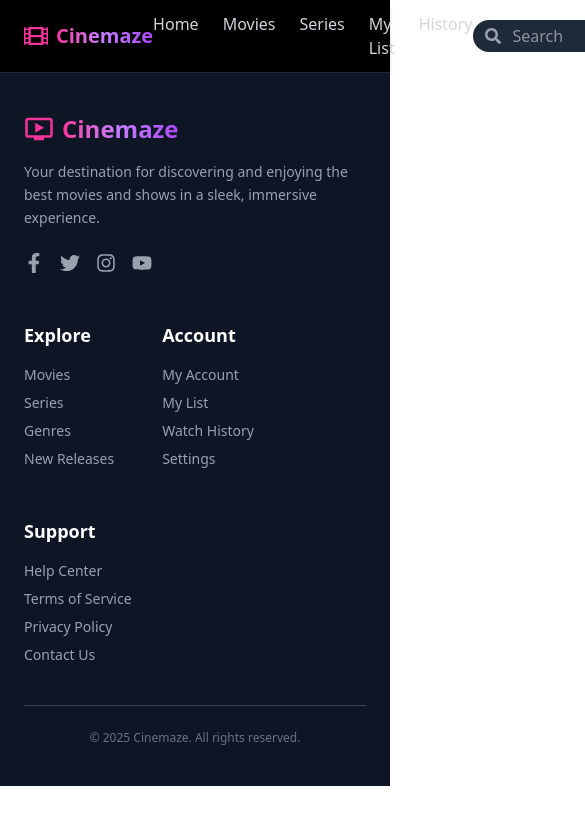
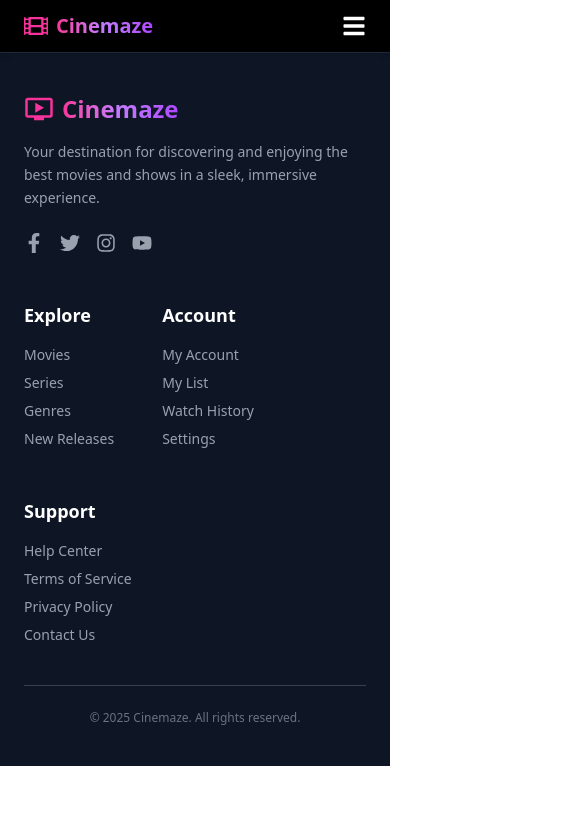
Before and after one commit to vs-code06/Cinemaze, a Next.js app: page / in a window 390 px wide. Shown: the top 824 px of the page, 585 px wide, since content can reach past the window. Built offline with nearby package versions, Linux system fonts and the light colour scheme.

Commit message:
fourth commit

```diff
--- a/app/components/Navbar.jsx
+++ b/app/components/Navbar.jsx
@@ -1,20 +1,22 @@
 'use client';
 import { useState } from 'react';
-import { FaUserCircle, FaSearch, FaSignInAlt, FaSignOutAlt, FaFilm } from 'react-icons/fa';
+import { FaUserCircle, FaSearch, FaSignInAlt, FaSignOutAlt, FaFilm, FaBars } from 'react-icons/fa';
 
 export default function Navbar() {
   const [isLoggedIn, setIsLoggedIn] = useState(true);
+  const [menuOpen, setMenuOpen] = useState(false);
 
   const navLinks = ['Home', 'Movies', 'Series', 'My List', 'History'];
 
   return (
-    <nav className="flex items-center justify-between px-6 py-3 bg-black text-white shadow-md border-b border-gray-800">
+    <nav className="flex items-center justify-between px-6 py-3 bg-black text-white shadow-md border-b border-gray-800 relative">
+
       <div className="flex items-center space-x-2">
         <FaFilm className="text-pink-500 text-2xl" />
         <span className="text-xl font-bold bg-gradient-to-r from-pink-500 via-purple-400 to-purple-500 bg-clip-text text-transparent">Cinemaze</span>
       </div>
 
-      <ul className="flex space-x-6">
+      <ul className="hidden md:flex space-x-6">
         {navLinks.map((link) => (
           <li key={link}>
             <a
@@ -27,7 +29,8 @@ export default function Navbar() {
         ))}
       </ul>
 
-      <div className="flex items-center space-x-4">
+      {/* Search + User */}
+      <div className="hidden md:flex items-center space-x-4">
         <div className="relative">
           <input
             type="text"
@@ -43,7 +46,7 @@ export default function Navbar() {
               <FaUserCircle className="text-purple-500 text-2xl" />
               <span className="text-white">John Doe</span>
             </div>
-            <button className=" hover:bg-cyan-400 transition text-white font-semibold px-4 py-1 rounded-lg flex items-center space-x-2 cursor-pointer">
+            <button className="hover:bg-cyan-400 transition text-white font-semibold px-4 py-1 rounded-lg flex items-center space-x-2 cursor-pointer">
               <FaSignOutAlt />
               <span>Logout</span>
             </button>
@@ -55,6 +58,54 @@ export default function Navbar() {
           </button>
         )}
       </div>
+
+      <button
+        className="md:hidden text-2xl"
+        onClick={() => setMenuOpen(!menuOpen)}
+      >
+        <FaBars />
+      </button>
+
+      {menuOpen && (
+        <div className="absolute top-full left-0 w-full bg-black flex flex-col items-center space-y-4 py-4 md:hidden z-50 border-t border-gray-700">
+          {navLinks.map((link) => (
+            <a
+              key={link}
+              href="#"
+              className="text-gray-300 hover:text-cyan-400 transition"
+            >
+              {link}
+            </a>
+          ))}
+          <div className="w-11/12">
+            <div className="relative mb-4">
+              <input
+                type="text"
+                placeholder="Search"
+                className="w-full bg-gray-800 text-white rounded-full pl-10 pr-4 py-1 outline-none focus:ring-2 focus:ring-cyan-400"
+              />
+              <FaSearch className="absolute left-3 top-2 text-gray-400" />
+            </div>
+            {isLoggedIn ? (
+              <>
+                <div className="flex items-center justify-center space-x-2 mb-2">
+                  <FaUserCircle className="text-purple-500 text-2xl" />
+                  <span className="text-white">John Doe</span>
+                </div>
+                <button className="w-full hover:bg-cyan-400 transition text-white font-semibold px-4 py-2 rounded-lg flex items-center justify-center space-x-2 cursor-pointer">
+                  <FaSignOutAlt />
+                  <span>Logout</span>
+                </button>
+              </>
+            ) : (
+              <button className="w-full border border-pink-500 hover:bg-pink-500 transition text-pink-500 hover:text-white font-semibold px-4 py-2 rounded-lg flex items-center justify-center space-x-2">
+                <FaSignInAlt />
+                <span>Login</span>
+              </button>
+            )}
+          </div>
+        </div>
+      )}
     </nav>
   );
 }
```
